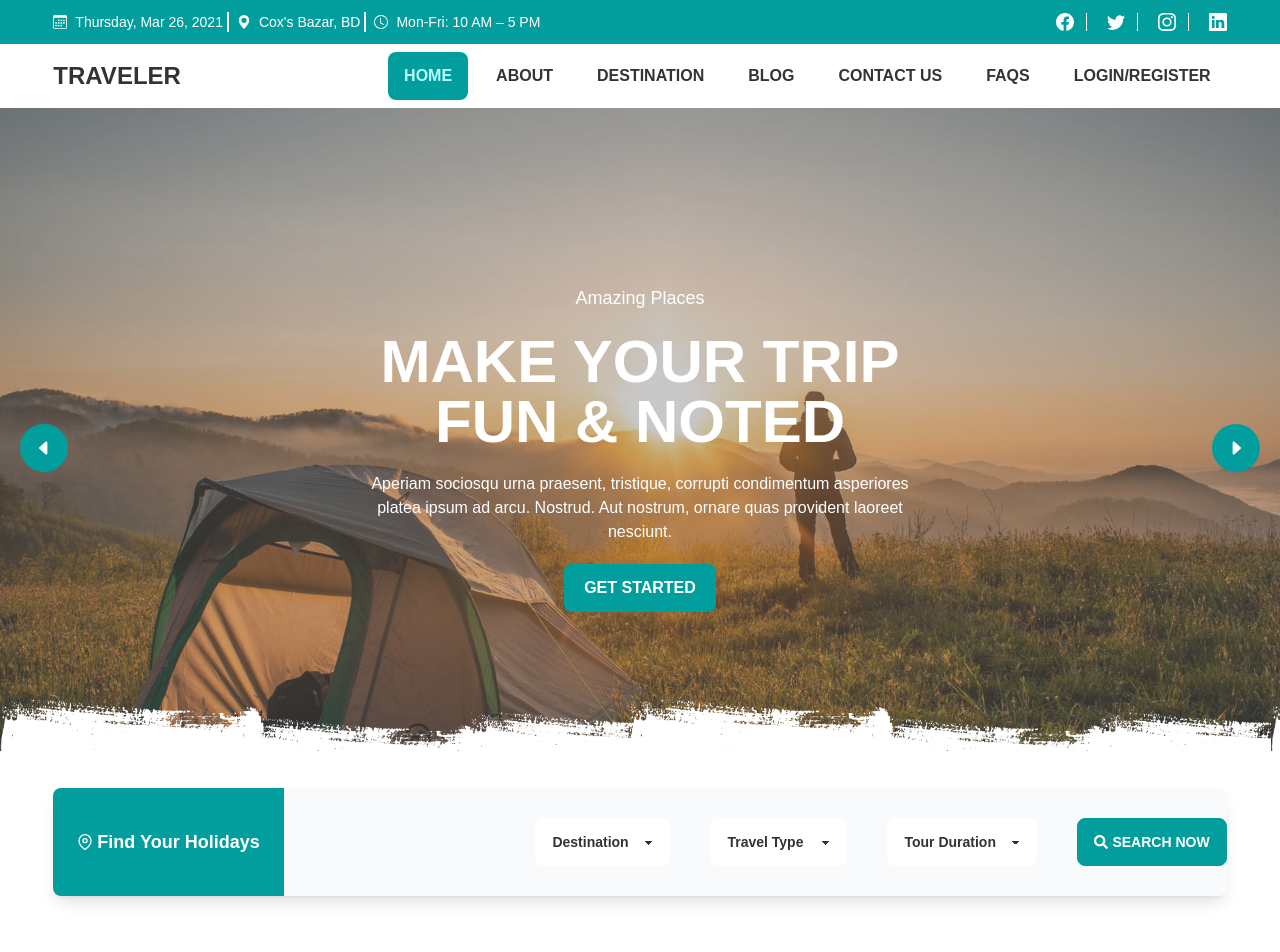
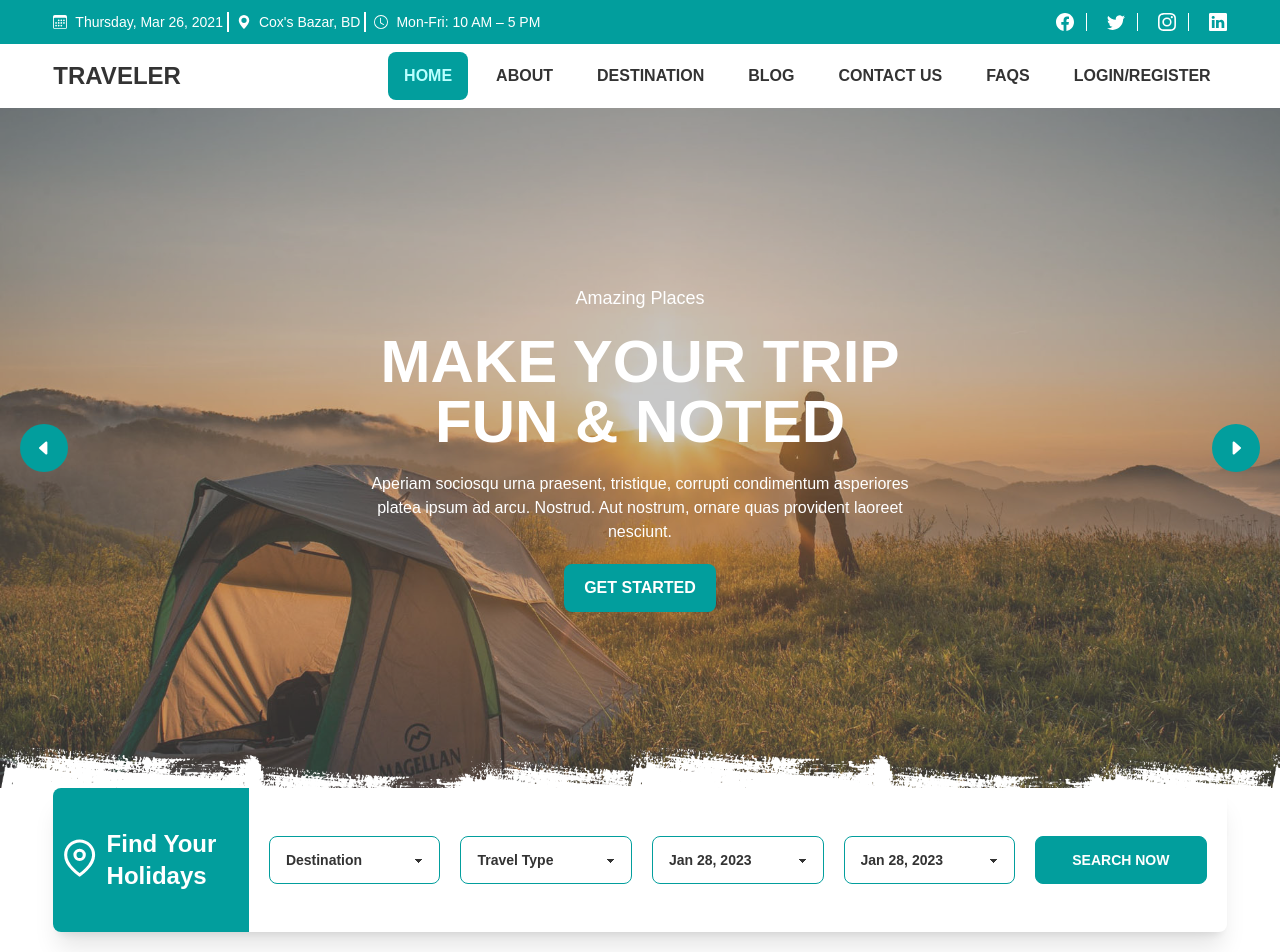
Before and after one commit to ismailjosim/traveler-client, a React (Create React App) app: page / in a window 1280 px wide. Shown: the top 952 px of the page. Built offline with nearby package versions, Linux system fonts and the light colour scheme; no server answers.

Commit message:
add destination search section

```diff
--- a/src/App.js
+++ b/src/App.js
@@ -4,12 +4,13 @@ import './App.css';
 import 'react-toastify/dist/ReactToastify.css';
 import { RouterProvider } from 'react-router-dom';
 import routes from './routes/routes';
+import "react-datepicker/dist/react-datepicker.css";
 
 function App() {
   return (
     <div>
       <ToastContainer />
-      <RouterProvider router={routes}>
+      <RouterProvider router={ routes }>
       </RouterProvider>
     </div>
   );
--- a/src/components/Home/HomeSections/HolidayForm.jsx
+++ b/src/components/Home/HomeSections/HolidayForm.jsx
@@ -1,21 +1,79 @@
-import React from 'react';
+import React, { useState } from 'react';
 import { FiMapPin } from 'react-icons/fi'
 import { FaSearch } from 'react-icons/fa';
 import '../../../styles/Custom.css'
 
+import DatePicker from "react-datepicker";
+
 const HolidayForm = () => {
+    const [startDate, setStartDate] = useState(new Date());
+    const [endDate, setEndDate] = useState(new Date())
+
+
+
+
+
+
     return (
-        <div className="relative">
-            <div className="section-shape top-0" />
-            <div className="w-11/12 mx-auto bg-slate-50 shadow-lg rounded-lg">
-                <div className="flex justify-between overflow-hidden items-center">
-                    <div className="bg-primary py-5 rounded-lg rounded-r-none text-white">
-                        <h4 className="text-center p-6 py-5 mb-0 lg:flex gap-1 items-center">
-                            <FiMapPin className='text-white' />
-                            <span className='text-lg font-semibold'> Find Your Holidays</span>
-                        </h4>
+        <div className='relative z-0'>
+            <div className="section-shape lg:mt-12 md:mt-12 mt-20" />
+            <div className="w-11/12 mx-auto grid lg:grid-cols-6 grid-cols-1 items-center bg-white shadow-xl rounded-lg overflow-hidden z-10">
+                <div className="bg-primary col-span-1">
+                    <h3 className='flex gap-2 lg:items-start items-end font-semibold p-2 py-10 text-white'>
+                        <FiMapPin className='lg:text-6xl md:text-4xl text-3xl' />
+                        <span className='text-2xl font-bold'> Find Your Holidays</span>
+                    </h3>
+                </div>
+                <div className='col-span-5 grid lg:grid-cols-5 px-0 lg:px-5 md:px-2 gap-5 lg:mt-0 md:mt-0 mt-5'>
+                    <div className='px-2 lg:px-0'>
+                        <select className="select w-full border border-primary">
+                            <option>Destination</option>
+                            <option value={ 1 }>USA</option>
+                            <option value={ 2 }>Argentina</option>
+                            <option value={ 3 }>Belgium</option>
+                            <option value={ 4 }>Canada</option>
+                            <option value={ 5 }>Denmark</option>
+                        </select>
                     </div>
-                    <div className='flex gap-10'>
+                    <div className='px-2 lg:px-0'>
+                        <select className="select w-full border border-primary">
+                            <option>Travel Type</option>
+                            <option value={ 1 }>Single Tour</option>
+                            <option value={ 2 }>Family Tour</option>
+                        </select>
+                    </div>
+                    <div className='px-2 lg:px-0'>
+                        <DatePicker
+                            className="select w-full border border-primary"
+                            selected={ startDate }
+                            onChange={ (date) => setStartDate(date) }
+                            dateFormat="PP"
+
+                        />
+                    </div>
+                    <div className='px-2 lg:px-0'>
+                        <DatePicker
+                            className="select w-full border border-primary"
+                            selected={ endDate }
+                            onChange={ (date) => setEndDate(date) }
+                            dateFormat="PP"
+                        />
+                    </div>
+                    <div className='flex flex-col px-2 lg:px-0 lg:mb-0 mb-5'>
+                        <button className='btn btn-primary text-white hover:bg-secondary transition-all duration-300'>Search Now</button>
+                    </div>
+                </div>
+            </div>
+        </div>
+    );
+};
+
+export default HolidayForm;
+
+
+/*
+
+ <div className='flex gap-10'>
                         <div>
                             <select className="select w-full max-w-xs">
                                 <option>Destination</option>
@@ -47,10 +105,17 @@ const HolidayForm = () => {
                             </a>
                         </div>
                     </div>
-                </div>
-            </div>
-        </div>
-    );
-};
 
-export default HolidayForm;
+
+
+
+
+
+
+
+
+
+
+
+
+*/
--- a/src/styles/Custom.css
+++ b/src/styles/Custom.css
@@ -147,5 +147,5 @@
     height: 96px;
     background-size: contain;
     background-repeat: repeat-x;
-    z-index: 1;
+    z-index: -1;
 }
```
